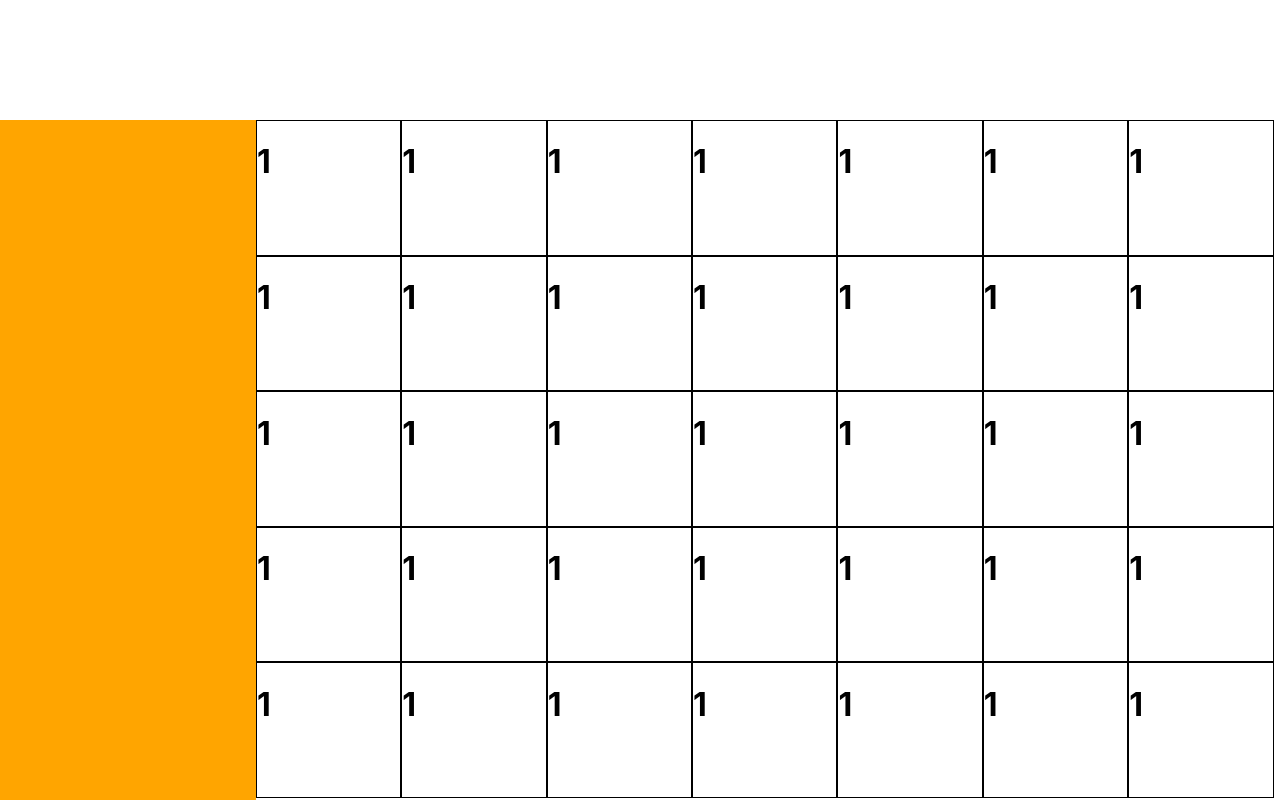
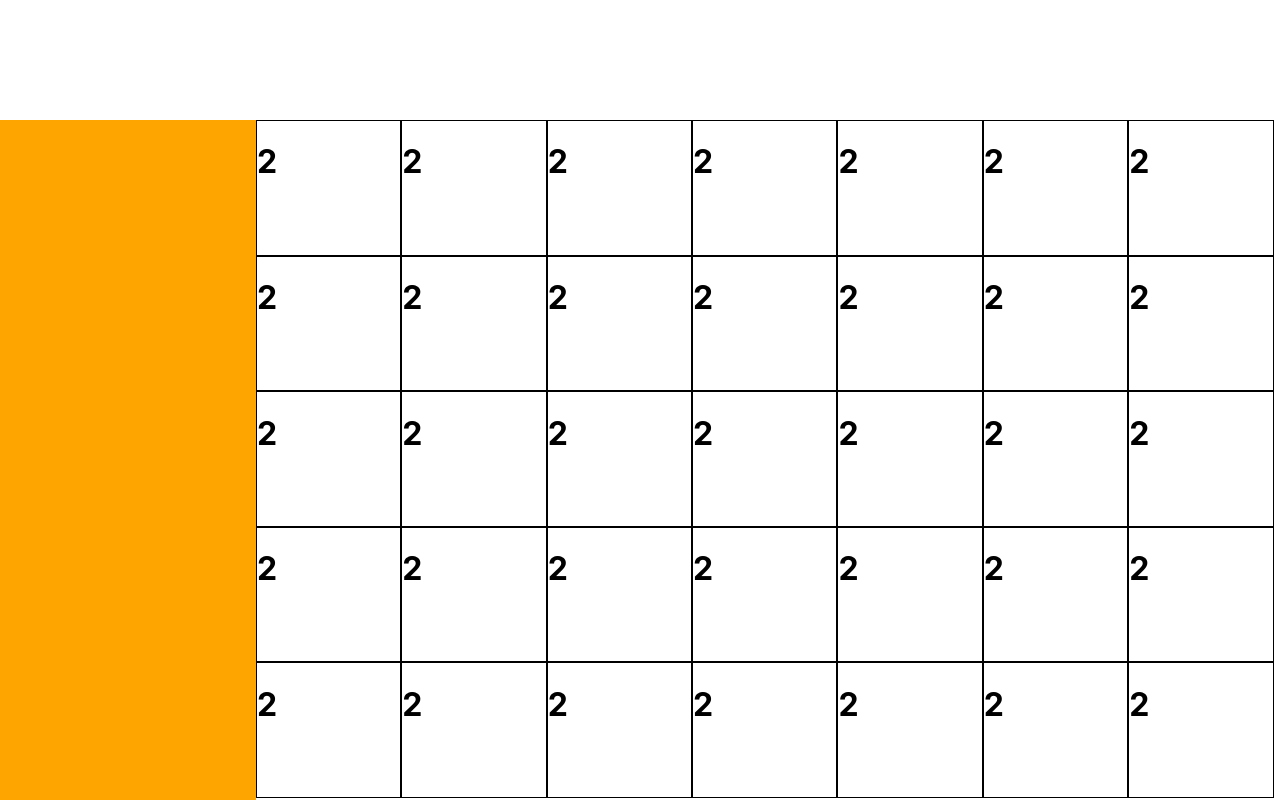
Before and after one commit to nickmckenney/calanderprojectMERN, a React (Create React App) app in the folder frontendcalendar/: page / in a window 1280 px wide. Built offline with nearby package versions, Linux system fonts and the light colour scheme.

Commit message:
added state to Day.js

```diff
--- a/frontendcalendar/src/Container.js
+++ b/frontendcalendar/src/Container.js
@@ -5,7 +5,8 @@ class Board extends React.Component {
   constructor(props) {
     super(props);
     this.state = {
-      squares: []
+      squares: [],
+      text: ""
     };
   }
 
@@ -17,7 +18,7 @@ class Board extends React.Component {
   renderSquare(i) {
     return (
       <Square
-        value={this.state.squares[i]}
+        // value={this.state.squares[i]}
         onClick={() => this.handleClick(i)}
       />
     );
--- a/frontendcalendar/src/Day.js
+++ b/frontendcalendar/src/Day.js
@@ -1,10 +1,17 @@
 import React, { Component } from "react";
 import "./App.css";
 class Square extends React.Component {
+  constructor(props) {
+    super(props);
+    this.state = {
+      text: "2"
+    };
+  }
+
   render() {
     return (
       <div className="square" onClick={() => this.props.onClick()}>
-        <h1>1</h1>
+        <h1>{this.state.text}</h1>
       </div>
     );
   }
```
